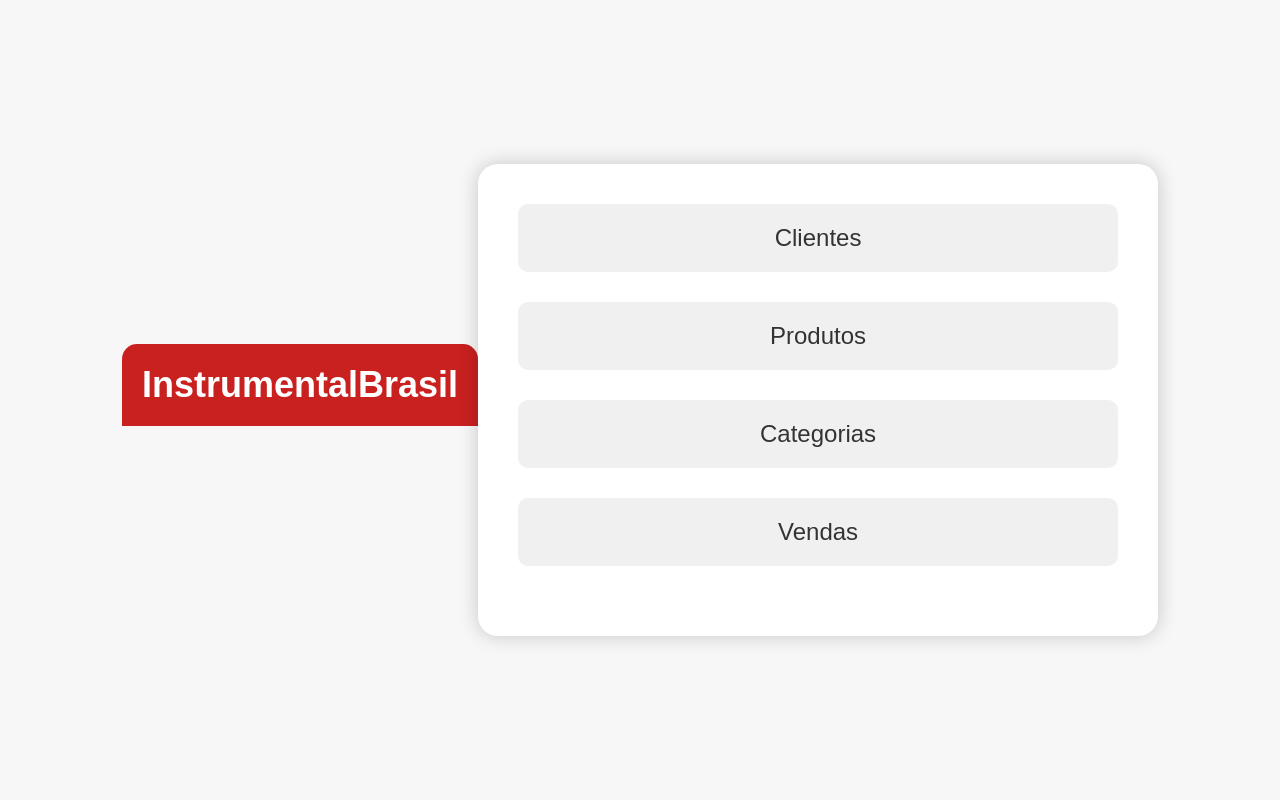
After one commit to Jvvalar/Projeto_Loja, a PHP site: page / in a window 1280 px wide. The commit adds this page. Run offline with PHP 8.4, Linux system fonts and the light colour scheme.

Commit message:
Add files via upload

```diff
--- a/Projeto_Loja/conexao.php
+++ b/Projeto_Loja/conexao.php
@@ -2,12 +2,12 @@
     $host = 'localhost';
     $user = 'root';
     $pass = '';
-    $db = 'bancoteste';
+    $db = 'banco';
 
     $conexao = new mysqli($host, $user, $pass, $db);
 
     if($conexao->connect_error) {
-        die("Erro na conexão" .$conexao-> conenect_error);
+        die("Erro na conexão" .$conexao-> connect_error);
     }
 
 ?>
--- /dev/null
+++ b/Projeto_Loja/css/stylesIndex.css
@@ -0,0 +1,61 @@
+body {
+    font-family: Arial, sans-serif;
+    margin: 0;
+    padding: 0;
+    background-color: #f7f7f7;
+    display: flex;
+    justify-content: center;
+    align-items: center;
+    min-height: 100vh; /* Garante que a tela ocupe pelo menos 100% da altura da janela */
+    font-size: 18px; /* Ajusta o tamanho da fonte padrão */
+}
+
+.container {
+    text-align: center;
+    padding: 40px;
+    background-color: #fff;
+    border-radius: 20px;
+    box-shadow: 0 0 20px rgba(0, 0, 0, 0.2);
+    max-width: 600px; /* Limita a largura do contêiner */
+    width: 80%; /* Usa 80% da largura disponível */
+}
+
+header {
+    background-color:  #c92020;
+    color: #fff;
+    padding: 20px;
+    text-align: center;
+    border-radius: 15px 15px 0 0;
+    margin-bottom: 30px;
+    font-size: 32px; /* Aumenta o tamanho da fonte do cabeçalho */
+}
+
+h1 {
+    margin: 0;
+    font-size: 36px; /* Aumenta o tamanho do título */
+}
+
+ul {
+    list-style-type: none;
+    padding: 0;
+    margin: 0;
+}
+
+li {
+    margin-bottom: 30px;
+}
+
+li a {
+    display: block;
+    padding: 20px 40px;
+    text-decoration: none;
+    color: #333;
+    background-color: #f0f0f0;
+    border-radius: 10px;
+    transition: background-color 0.3s ease;
+    font-size: 24px; /* Aumenta o tamanho do texto dos links */
+}
+
+li a:hover {
+    background-color: #ddd;
+}
--- a/Projeto_Loja/css/stylesListar.css
+++ b/Projeto_Loja/css/stylesListar.css
@@ -23,11 +23,11 @@ table {
     margin-right: 5px;
     padding: 3px 8px;
     border: 1px solid #000;
-    background-color: #4c8baf;
+    background-color: #c0392b;
     color: white;
     border-radius: 3px;
   }
 
   a:hover {
-    background-color: #457ba0;
+    background-color: #c0392b;
   }
--- /dev/null
+++ b/Projeto_Loja/index.php
@@ -0,0 +1,36 @@
+<?php include 'conexao.php'; ?>
+
+<!DOCTYPE html>
+<html lang="en">
+
+<head>
+    <meta charset="UTF-8">
+    <meta name="viewport" content="width=device-width, initial-scale=1.0">
+    <link rel="stylesheet" type="text/css" href="css/stylesIndex.css">
+    <title>Document</title>
+
+    <head>
+        <title>InstrumentalBrasil</title>
+    </head>
+
+<body>
+
+    <header>
+        <h1>InstrumentalBrasil</h1>
+    </header>
+
+    <div class="container">
+
+        <ul>
+            <li><a href="clientes/listar.php">Clientes</a></li>
+            <li><a href="produtos/listar.php">Produtos</a></li>
+            <li><a href="categorias/listar.php">Categorias</a></li>
+            <li><a href="vendas/listar.php">Vendas</a></li>
+
+        </ul>
+    </div>
+
+
+</body>
+
+</html>
```
Also changed, not shown: Projeto_Loja/categorias/listar.php (+14 -8 lines), Projeto_Loja/clientes/editar.php (+6 -7 lines), Projeto_Loja/clientes/listar.php (+19 -8 lines), Projeto_Loja/css/stylesAdicionar.css (+4 -4 lines), Projeto_Loja/database/BANCO_DE_DADOS.sql (+5 -4 lines), Projeto_Loja/produtos/editar.php (+68 -0 lines), Projeto_Loja/produtos/listar.php (+17 -16 lines).
